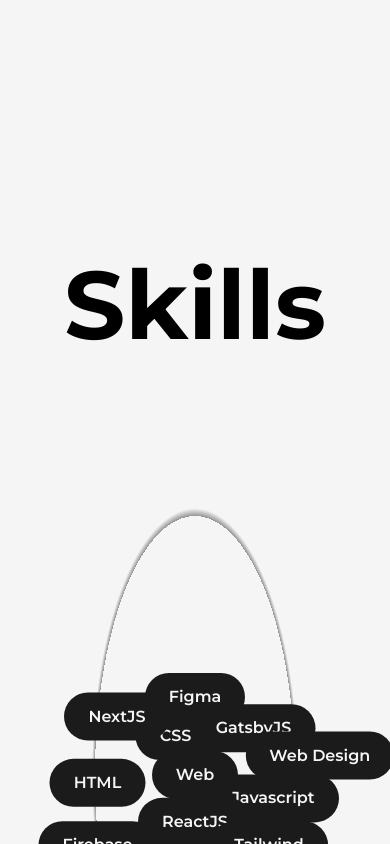
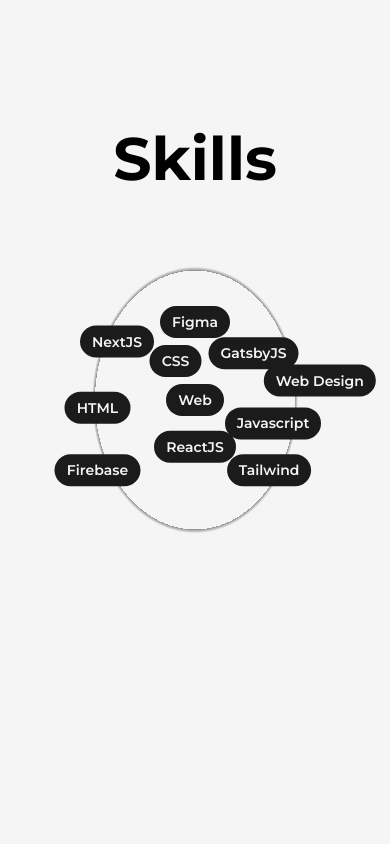
Before and after one commit to Tyronnosaurus/etiron-portfolio, a Next.js app: page /about in a window 390 px wide. Shown: the part 1480-2324 px from the top of the page. Built offline with nearby package versions, Linux system fonts and the light colour scheme.

Commit message:
Made Skills responsive

```diff
--- a/src/components/Skills.js
+++ b/src/components/Skills.js
@@ -4,8 +4,11 @@ import { motion } from 'framer-motion'
 
 const Skill = ({name, x, y}) => {
   return (
-    <motion.div className='flex items-center justify-center rounded-full font-semibold py-3 px-6 shadow-dark cursor-pointer absolute
-                         bg-dark text-light dark:bg-light dark:text-dark'
+    <motion.div className='flex items-center justify-center rounded-full font-semibold shadow-dark cursor-pointer absolute
+                         bg-dark text-light dark:bg-light dark:text-dark
+                           text-sm lg:text-base
+                           py-1.5 lg:py-2 xl:py-3
+                           px-3 lg:px-4 xl:px-6'
                 whileHover={{scale:1.05}}
                 initial={{x:0, y:0}}
                 whileInView={{x:x, y:y, transition:{duration:1, ease:"easeInOut"}}}
@@ -20,10 +23,16 @@ const Skill = ({name, x, y}) => {
 const Skills = () => {
   return (
     <>
-        <h2 className='font-bold text-8xl mt-64 w-full text-center'>Skills</h2>
+        <h2 className='font-bold w-full text-center
+                       text-6xl lg:text-8xl
+                       mt-32 lg:mt-64'>
+          Skills
+        </h2>
 
         {/* bg-circularLight defined in tailwind.config.js (created with https://developer.mozilla.org/en-US/docs/Web/CSS/gradient/repeating-radial-gradient) */}
-        <div className='w-full h-screen relative flex items-center justify-center rounded-full bg-circularLight dark:bg-circularDark'>
+        <div className='w-full relative flex items-center justify-center rounded-full
+                        bg-circularLight dark:bg-circularDark
+                        h-[50vh] sm:h-[60vh] lg:h-[80vh] xl:h-screen'>
 
             <Skill name="Web"        x="0vw"   y="0vw" />
             <Skill name="HTML"       x="-25vw" y="2vw" />
--- a/src/pages/about.js
+++ b/src/pages/about.js
@@ -68,7 +68,7 @@ const about = () => {
         <main className='flex w-full flex-col items-center justify-center dark:text-light'>
             <Layout className='pt-16'>
                 <AnimatedText className='mb-8 md:mb-16
-                                         !text-3xl md:!text-5xl lg:!text-6xl xl:!text-5xl'
+                                         !text-3xl md:!text-5xl lg:!text-6xl'
                               text="Passion Fuels Purpose!" />
 
                 <div className='grid w-full grid-cols-8 gap-8 md:gap-16'>
```
Also changed, not shown: public/All-Texts/styles.txt.
